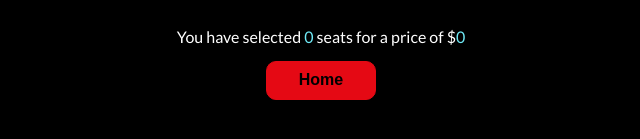
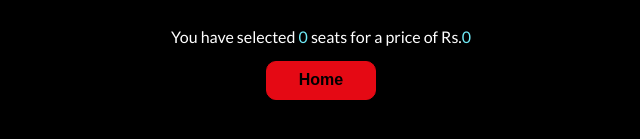
Before and after one commit to AvineshJ/MovieTicketBookingUpdated, a plain HTML site: page booking.html in a window 1280 px wide. Shown: the part 569-708 px from the top of the page, 319-959 px from the left. Drawn offline with Linux system fonts and the light colour scheme.

Commit message:
updated booking.html

```diff
--- a/booking.html
+++ b/booking.html
@@ -108,7 +108,7 @@
     </div>
 
     <p class="text" style="font-size: 1em;margin:0px 0px 15px 0px">
-      You have selected <span id="count">0</span> seats for a price of $<span
+      You have selected <span id="count">0</span> seats for a price of Rs.<span
         id="total"
         >0</span
       >
```
